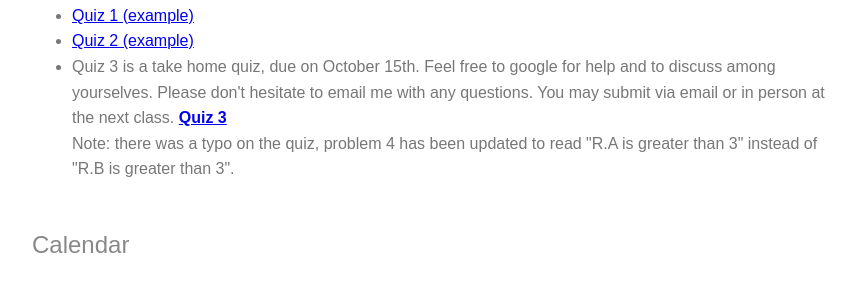
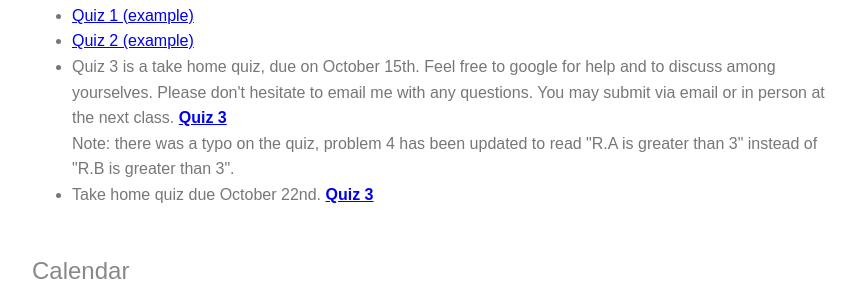
Before and after one commit to rehman000/Fall2019, a plain HTML site: page index.html in a window 1280 px wide. Shown: the part 2398-2684 px from the top of the page, without its empty margins (208-1071 px from the left). Drawn offline with Linux system fonts and the light colour scheme.

Commit message:
Added quiz

```diff
--- a/index.html
+++ b/index.html
@@ -141,6 +141,9 @@
                     <br />
                     Note: there was a typo on the quiz, problem 4 has been updated to read "R.A is greater than 3" instead of "R.B is greater than 3".
                 </li>
+                <li>
+                    Take home quiz due October 22nd.
+                    <strong><a href="quiz/quiz.fd.pdf">Quiz 3</a></li></strong>
             </ul>
 
             <h2 class="content-subhead">Calendar</h2>
```
Also changed, not shown: 1 other file.
